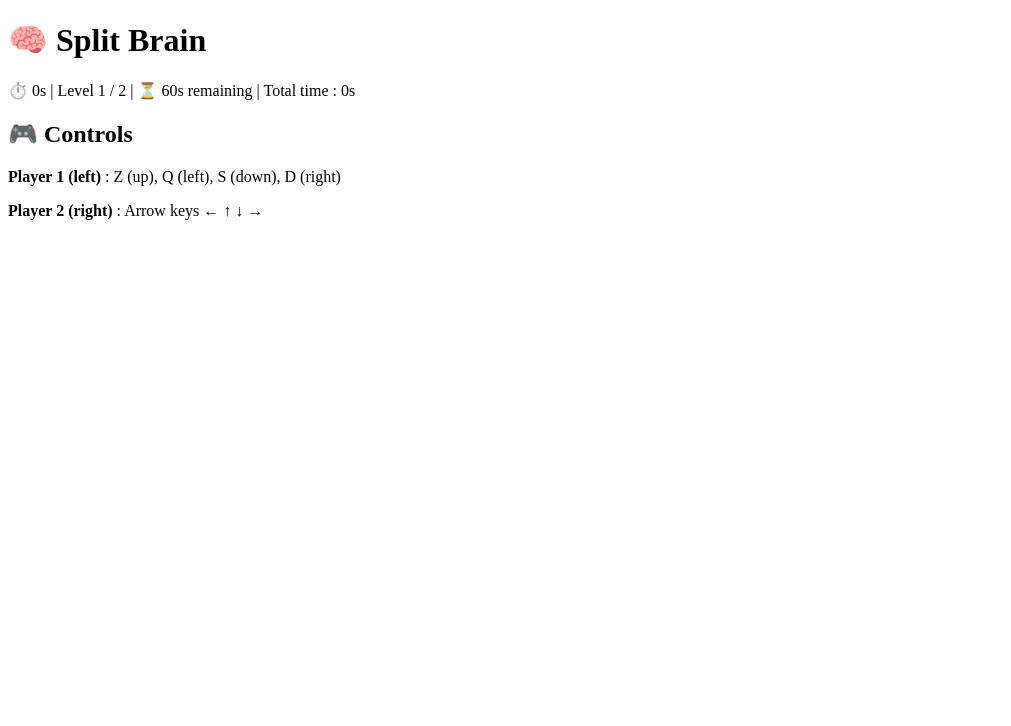
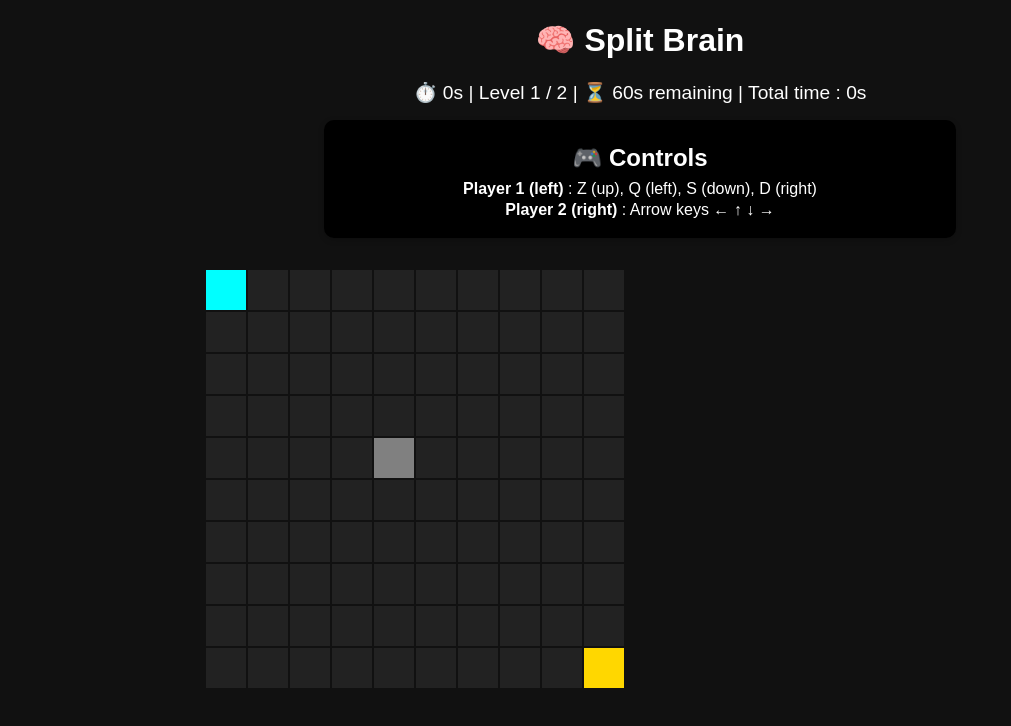
Before and after one commit to v-alex-dev/split_brain, a Vue app: page / in a window 1280 px wide. Shown: the top 726 px of the page, without its empty margins (0-1011 px from the left). Built offline with nearby package versions, Linux system fonts and the light colour scheme.

Commit message:
add style

```diff
--- a/index.html
+++ b/index.html
@@ -1,9 +1,10 @@
-<!DOCTYPE html>
+<!doctype html>
 <html lang="">
   <head>
-    <meta charset="UTF-8">
-    <link rel="icon" href="/favicon.ico">
-    <meta name="viewport" content="width=device-width, initial-scale=1.0">
+    <meta charset="UTF-8" />
+    <link rel="icon" href="/favicon.ico" />
+    <link rel="stylesheet" href="style.css" />
+    <meta name="viewport" content="width=device-width, initial-scale=1.0" />
     <title>Vite App</title>
   </head>
   <body>
--- /dev/null
+++ b/style.css
@@ -0,0 +1,93 @@
+
+body {
+  font-family: sans-serif;
+  text-align: center;
+  background: #111;
+  color: white;
+}
+
+.grid-container {
+  display: flex;
+  justify-content: center;
+  margin-top: 2rem;
+  gap: 2rem;
+}
+
+.grid {
+  display: grid;
+  grid-template-columns: repeat(10, 40px);
+  grid-template-rows: repeat(10, 40px);
+  gap: 2px;
+}
+
+.cell {
+  width: 40px;
+  height: 40px;
+  background: #222;
+  transition: background 0.2s ease;
+}
+
+.wall {
+  background: gray;
+}
+
+.goal {
+  background: gold;
+}
+
+.player {
+  background: cyan;
+  animation: pop 0.15s;
+}
+
+.player2 {
+  background: magenta;
+  animation: pop 0.15s;
+}
+
+@keyframes pop {
+  0% { transform: scale(0.8); }
+  50% { transform: scale(1.2); }
+  100% { transform: scale(1); }
+}
+
+.victory-message {
+  position: fixed;
+  top: 50%;
+  left: 50%;
+  transform: translate(-50%, -50%);
+  background: #222;
+  color: gold;
+  padding: 2rem 3rem;
+  font-size: 2rem;
+  border: 3px solid gold;
+  border-radius: 10px;
+  z-index: 9999;
+  box-shadow: 0 0 15px gold;
+}
+
+.instructions {
+  background: black;
+  padding: 1rem;
+  border-radius: 10px;
+  margin-bottom: 1rem;
+  width: 100%;
+  max-width: 600px;
+  font-family: sans-serif;
+  text-align: center;
+  box-shadow: 0 2px 6px rgba(0,0,0,0.2);
+  margin: auto;
+}
+.instructions h2 {
+  margin: 0.5rem 0;
+}
+.instructions p {
+  margin: 0.2rem 0;
+  font-size: 1rem;
+}
+#info-bar {
+  font-family: sans-serif;
+  font-size: 1.2rem;
+  margin-bottom: 1rem;
+  text-align: center;
+}
```
Also changed, not shown: 1 other file (tests, documents, lock files or other folders).
